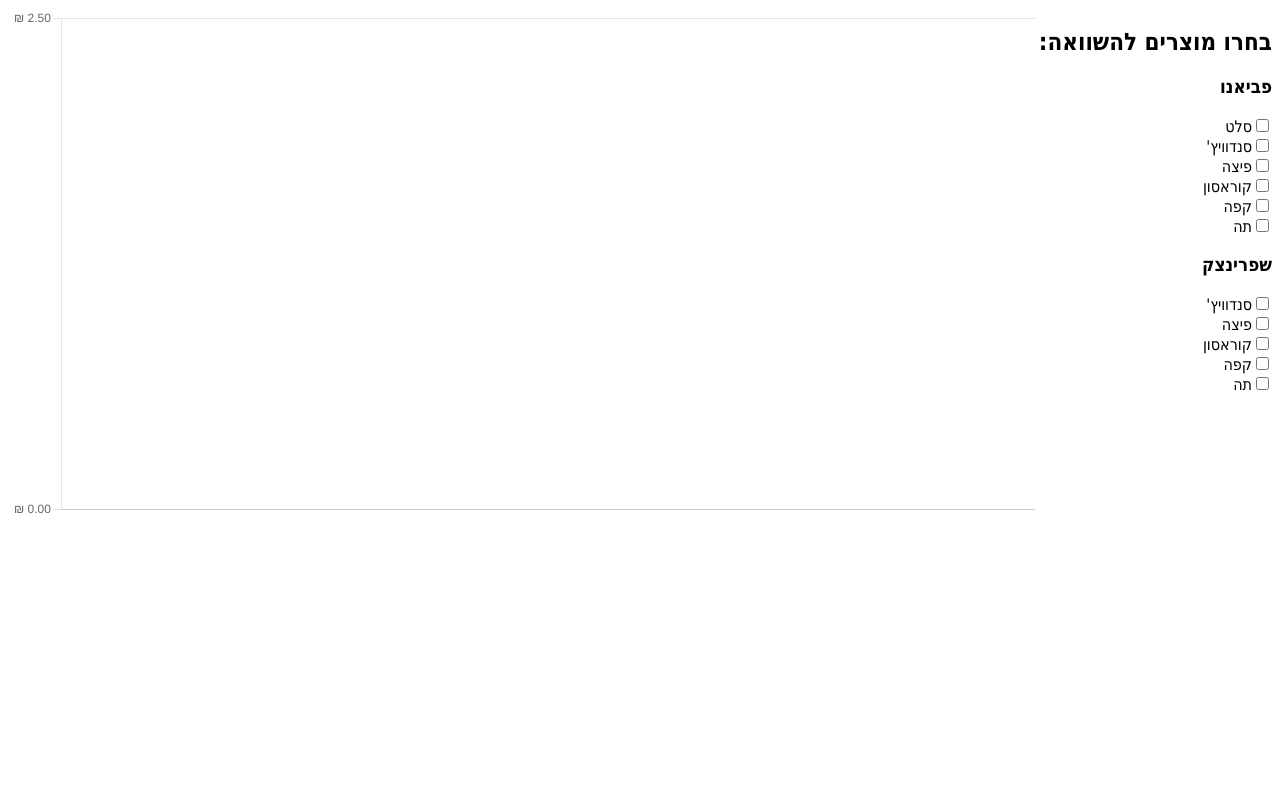
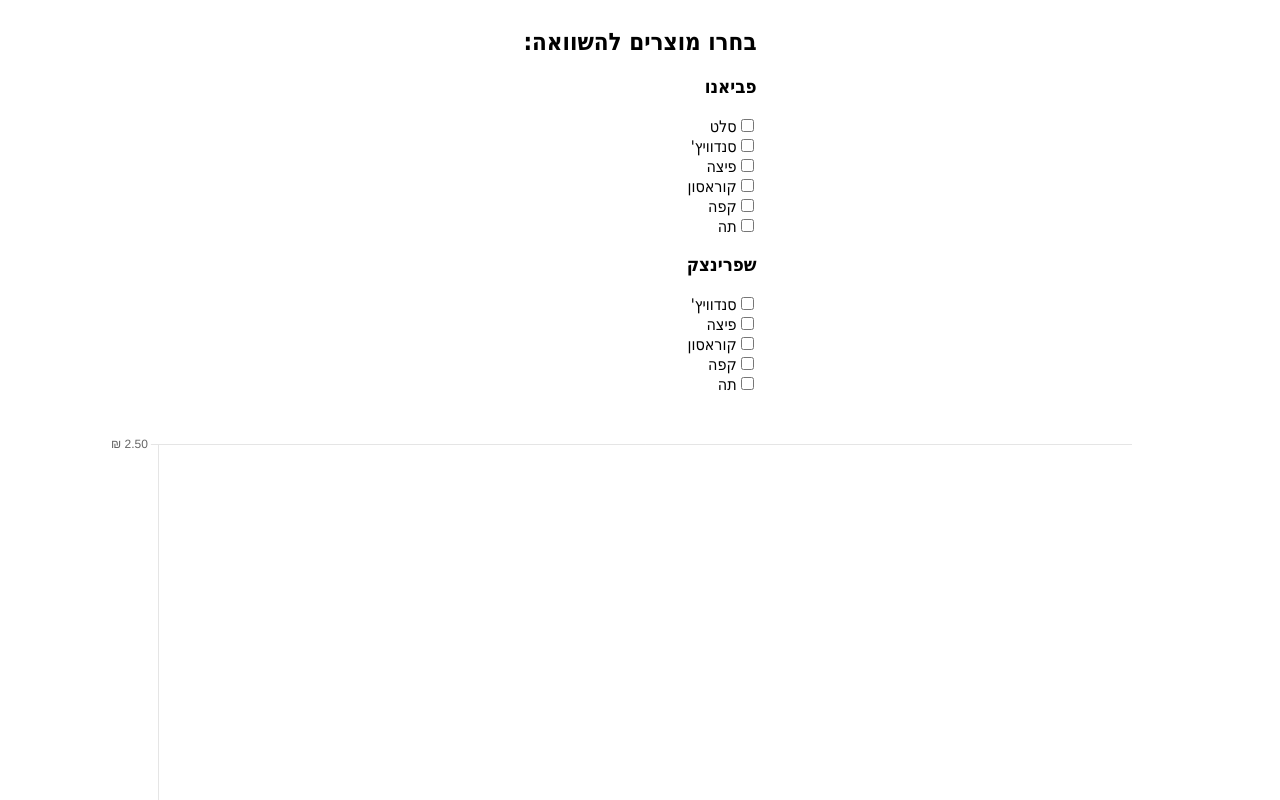
Before and after one commit to papadokolos/huji-market, a Vue app: page / in a window 1280 px wide. Shown: the top 800 px of the page. Built offline with nearby package versions, Linux system fonts and the light colour scheme.

Commit message:
Improve Bar chart resize behavior

```diff
--- a/src/App.vue
+++ b/src/App.vue
@@ -149,20 +149,25 @@ availablePrices.value = [
   font-family: Tahoma, Verdana, Arial, Helvetica, sans-serif;
 }
 
-@media (max-width: 1024px) or (max-height: 400px) {
-  .price-compare-container {
-    flex-direction: column;
-  }
-
-}
 .selection-container {
   direction: rtl;
   margin-bottom: 5vh;
 }
 .chart-container {
   position: relative;
-  margin: auto;
+  margin-left: 1vh;
+  margin-right: 6vh;
   height: 80vh;
   width: 80vw;
 }
+
+@media (max-width: 1024px) or (max-height: 400px) {
+  .price-compare-container {
+    flex-direction: column;
+  }
+
+  .chart-container {
+    height: 40vh;
+  }
+}
 </style>
```
